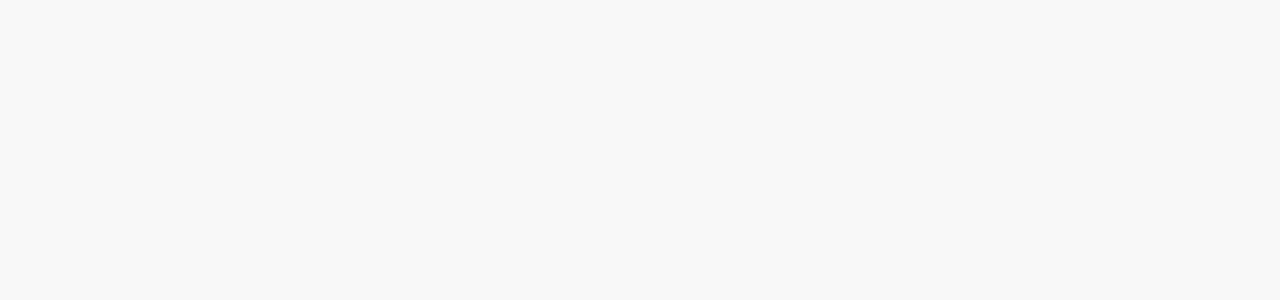
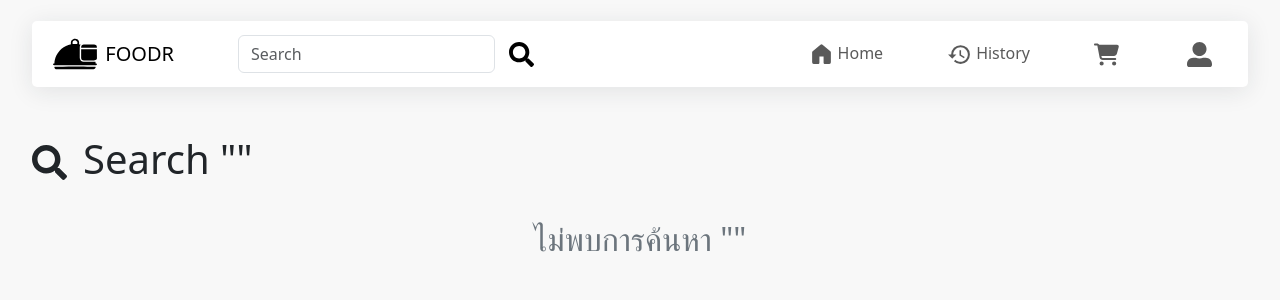
Before and after one commit to B-MNSN/food_order_online_frontend, a React (Vite) app: page /search in a window 1280 px wide. Before the commit this address had no page. Shown: the top 300 px of the page. Built offline with nearby package versions, Linux system fonts and the light colour scheme.

Commit message:
Add search page and sign out

```diff
--- a/src/App.jsx
+++ b/src/App.jsx
@@ -10,6 +10,7 @@ import History from './pages/History';
 import AuthPage from './pages/AuthPage';
 import MyMenu from './pages/admin/MyMenu';
 import OrderList from './pages/admin/OrderList';
+import Search from './pages/Search';
 
 function App() {
 
@@ -21,6 +22,7 @@ function App() {
         <Route path='/home' element={<Home />} />
         <Route path='/cart' element={<Cart />} />
         <Route path='/history' element={<History />} />
+        <Route path='/search' element={<Search />} />
 
         {/* Admin */}
         <Route path='/admin/home' element={<MyMenu />} />
--- a/src/components/FoodMenu.jsx
+++ b/src/components/FoodMenu.jsx
@@ -22,6 +22,10 @@ function FoodMenu({ type, restaurantId }) {
     const [modalShow, setModalShow] = useState(false);
     const [selectedFoodId, setSelectedFoodId] = useState(null);
     const token = sessionStorage.getItem('token');
+    const statusFood = {
+        '0': 'หมด',
+        '1': 'ไม่หมด',
+    };
     let userId = '';
     if (token) {
         const decoded = jwtDecode(token);
@@ -175,7 +179,7 @@ function FoodMenu({ type, restaurantId }) {
                                 </div>
                                 :
                                 <div className='box-action-list'>
-                                    <span>สถานะ</span>
+                                    <span>{statusFood[item.status]}</span>
                                     <div className="vr"></div>
                                     <div className='d-flex align-items-center'>
                                         <FiEdit size={20} className='me-4' onClick={() => handleEditClick(item.id)}/>
--- a/src/components/ModalFormFood.jsx
+++ b/src/components/ModalFormFood.jsx
@@ -244,8 +244,8 @@ function ModalFormFood({ show, onHide, type, foodId, restaurantId, updateFoodIte
                             <Form.Label className='fw-semibold'>สถานะอาหาร</Form.Label>
                             <Form.Select aria-label="Default select example" required value={foodStatus} onChange={handChange(setFoodStatus)}>
                                 <option>เลือกสถานะอาหาร</option>
-                                <option value="1">หมด</option>
-                                <option value="0">ไม่หมด</option>
+                                <option value="0">หมด</option>
+                                <option value="1">ไม่หมด</option>
                             </Form.Select>
                             <Form.Control.Feedback type="invalid">
                                 กรุณาสถานะอาหาร
--- a/src/components/Navbar.jsx
+++ b/src/components/Navbar.jsx
@@ -5,6 +5,8 @@ import Navbar from 'react-bootstrap/Navbar';
 import NavDropdown from 'react-bootstrap/NavDropdown';
 import Offcanvas from 'react-bootstrap/Offcanvas';
 import { jwtDecode } from 'jwt-decode';
+import { useNavigate } from 'react-router-dom';
+import React, { useState } from "react";
 
 import '../sass/navbar.scss';
 
@@ -23,27 +25,50 @@ import { IoMdRestaurant } from "react-icons/io";
 
 
 function Navbars() {
+    const [search, setSearch] = useState('');
     const token = sessionStorage.getItem('token');
+    const navigate = useNavigate();
     let userRole = '';
     if (token) {
         const decoded = jwtDecode(token);
         userRole = decoded.role;
     }
 
+    const handleSearch = () => {
+        if (!search) return;
+        navigate(`/search?search=${search}`);
+    };
+
+    const handleLogout = () => {
+        sessionStorage.removeItem('token');
+        navigate('/auth');
+    };
 
     return (
         <Navbar key="md" expand="md" className="navbar mb-3">
             <Container fluid>
                 <Navbar.Brand href="/home" className="icon-brand">FOODR</Navbar.Brand>
+                {userRole && userRole === 1 ? (
+                    ''
+                ) : (
                     <Form className="d-flex ms-5">
                         <Form.Control
                             type="search"
                             placeholder="Search"
                             className="me-2 input-search"
                             aria-label="Search"
+                            onChange={(e) => setSearch(e.target.value)}
+                            onKeyDown={(e) => {
+                                if (e.key === 'Enter') {
+                                    e.preventDefault();
+                                    handleSearch();
+                                }
+                            }}
                         />
-                    <button className='btn-search'><FaSearch size={25}/></button>
+                        <button className='btn-search' type='button' onClick={handleSearch}><FaSearch size={25} /></button>
                     </Form>
+                )}
+
                 <Navbar.Toggle aria-controls="offcanvasNavbar-expand-md" />
                 <Navbar.Offcanvas
                     id="offcanvasNavbar-expand-md"
@@ -59,32 +84,32 @@ function Navbars() {
                         <Nav className="box-menu-nav">
                             {userRole && userRole === 1 ? (
                                 <>
-                                    <Nav.Link href="/admin/home"><IoMdRestaurant size={25} className='me-1'/>My menu</Nav.Link>
-                                    <Nav.Link href={token ? "/admin/orderList" : "/auth"}><FaListCheck size={25} className='me-1'/>Order List</Nav.Link>
+                                    <Nav.Link href="/admin/home"><IoMdRestaurant size={25} className='me-1' />My menu</Nav.Link>
+                                    <Nav.Link href={token ? "/admin/orderList" : "/auth"}><FaListCheck size={25} className='me-1' />Order List</Nav.Link>
                                 </>
                             ) : (
                                 <>
-                                    <Nav.Link href="/home"><GoHomeFill size={25} className='me-1'/>Home</Nav.Link>
-                                    <Nav.Link href={token ? "/history" : "/auth"}><MdHistory size={25} className='me-1'/>History</Nav.Link>
-                                    <Nav.Link href={token ? "/cart" : "/auth"}><FaCartShopping size={25} className='me-1'/></Nav.Link>
+                                    <Nav.Link href="/home"><GoHomeFill size={25} className='me-1' />Home</Nav.Link>
+                                    <Nav.Link href={token ? "/history" : "/auth"}><MdHistory size={25} className='me-1' />History</Nav.Link>
+                                    <Nav.Link href={token ? "/cart" : "/auth"}><FaCartShopping size={25} className='me-1' /></Nav.Link>
                                 </>
 
                             )}
 
                             {token ?
                                 <NavDropdown
-                                    title={<FaUserAlt size={25}/>}
+                                    title={<FaUserAlt size={25} />}
                                     id="offcanvasNavbarDropdown-expand-md"
                                     align="end"
                                 >
                                     <NavDropdown.Item href="#profile"><FiUser />Profile</NavDropdown.Item>
                                     <NavDropdown.Item href="#setting"><IoSettingsOutline />Setting</NavDropdown.Item>
                                     <NavDropdown.Divider />
-                                 <NavDropdown.Item href="#logout"><MdLogout />Logout</NavDropdown.Item>
+                                    <NavDropdown.Item onClick={handleLogout}><MdLogout />Logout</NavDropdown.Item>
                                 </NavDropdown>
                                 :
                                 <NavDropdown
-                                    title={<FaUserAlt size={25}/>}
+                                    title={<FaUserAlt size={25} />}
                                     id="offcanvasNavbarDropdown-expand-md"
                                     align="end"
                                 >
--- a/src/components/SignIn.jsx
+++ b/src/components/SignIn.jsx
@@ -28,7 +28,7 @@ const SignIn = () => {
 
                 if (response.status === 200) {
                     const token = response?.data?.token;
-                    sessionStorage.setItem('token', status);
+                    sessionStorage.setItem('token', token);
                     let role = '';
                     if (token) {
                         const decoded = jwtDecode(token);
--- /dev/null
+++ b/src/pages/Search.jsx
@@ -0,0 +1,76 @@
+import Navbars from '../components/Navbar';
+import CardRestaurant from '../components/CardRestaurant';
+import { useLocation } from 'react-router-dom';
+import { useEffect, useState } from 'react';
+import axios from 'axios';
+
+import Row from 'react-bootstrap/Row';
+import Col from 'react-bootstrap/Col';
+import Container from 'react-bootstrap/Container';
+
+import { FaSearch } from "react-icons/fa";
+
+function Search() {
+    const location = useLocation();
+    const [results, setResults] = useState([]);
+
+    const query = new URLSearchParams(location.search).get('search');
+
+    useEffect(() => {
+        const fetchData = async () => {
+            if (query) {
+                try {
+                    const response = await axios.get(`http://localhost:3000/restaurants?search=${query}`);
+                    if (response.status === 200) {
+                        setResults(response.data);
+                    }
+
+                } catch (error) {
+                    console.error("Error fetching search results:", error);
+                }
+            }
+        };
+
+        fetchData();
+    }, [query]);
+
+
+    return (
+        <>
+            <Navbars />
+            <div className='d-flex align-items-center mt-5 mb-4'>
+                <FaSearch size={35} className='me-3'/>
+                <h1>Search "{query}"</h1>
+            </div>
+            <Container>
+                <div className=' box-restaurants'>
+                    {results.length ? (
+                        <>
+                        <span className='fs-4'>ผลลัพธ์ทั้งหมด {results.length}</span>
+                        <Row className='my-4'>
+
+                            {Array.isArray(results) && results?.map((data, index) => (
+                                <Col key={data.id} xs={12} md={6} lg={3} className="mb-4 d-flex justify-content-center">
+                                    <CardRestaurant data_rest={data}/>
+                                </Col>
+                            ))}
+                        </Row>
+                        </>
+
+                    ) : (
+                        <>
+                            <div className='d-flex align-items-center justify-content-center'>
+                                <span className='fs-2 text-secondary'>ไม่พบการค้นหา "{query}"</span>
+                            </div>
+                        </>
+                    )
+                    }
+
+                </div>
+            </Container>
+
+        </>
+    );
+}
+
+export default Search;
```
Lines whose indentation alone changed are shown as unchanged.
